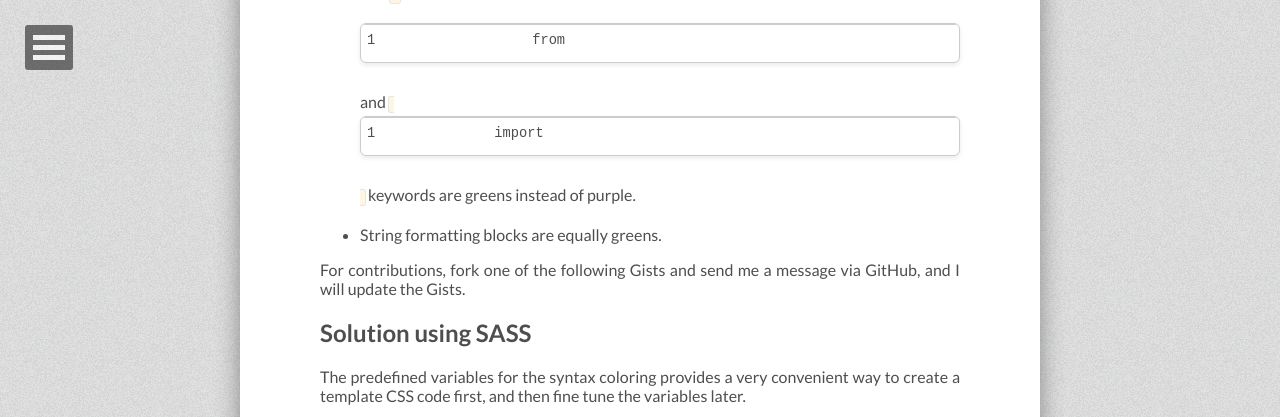
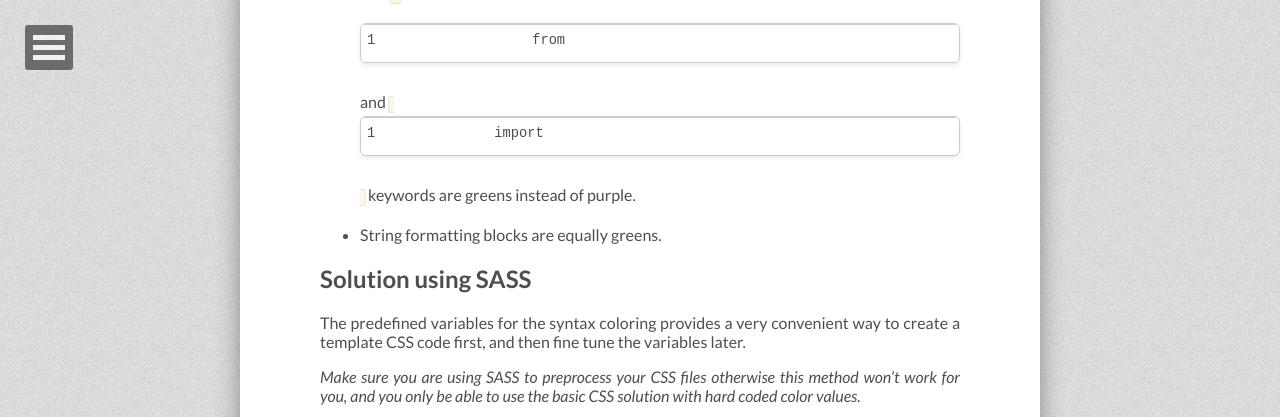
Before and after one commit to tiborsimon/tiborsimon.github.io, a Jekyll site: the page built from _posts/2015-04-19-solarized-theme-for-embedded-gists.md, in a window 1280 px wide and 900 px high, scrolled down 2408 px, cut to the strip 0-417 px from the top of the window. Built offline with Jekyll 4.4.1, drawn with Linux system fonts in a browser that asks for light colours; nearby versions of some CDN libraries; comment, search, counter and statistics services are not loaded.

Commit message:
Article update

```diff
--- a/_posts/2015-04-19-solarized-theme-for-embedded-gists.md
+++ b/_posts/2015-04-19-solarized-theme-for-embedded-gists.md
@@ -54,8 +54,6 @@
 
 - String formatting blocks are equally greens.
 
-For contributions, fork one of the following Gists and send me a message via GitHub, and I will update the Gists.
-
 ## Solution using SASS
 
 The predefined variables for the syntax coloring provides a very convenient way to create a template CSS code first, and then fine tune the variables later.
```
